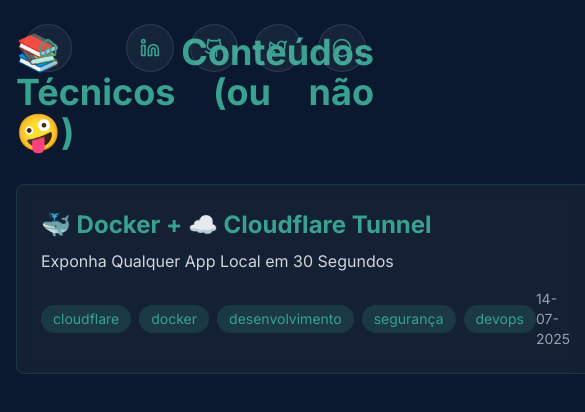
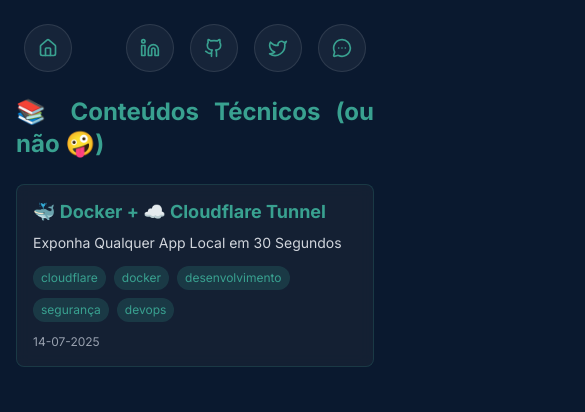
Before and after one commit to mbnaysinger/tech-portfolio, a Next.js app: page /articles in a window 390 px wide. Shown: the top 412 px of the page, 585 px wide, since content can reach past the window. Built offline with nearby package versions, Linux system fonts and the light colour scheme.

Commit message:
responsivity fix

```diff
--- a/src/app/articles/cloudflare/CloudflareArticle.tsx
+++ b/src/app/articles/cloudflare/CloudflareArticle.tsx
@@ -10,7 +10,7 @@
     <div className="relative min-h-screen w-full">
 
       {/* Navegação */}
-      <ArticleNavigation showBackToArticles={true} />
+      <ArticleNavigation showBackToArticles={true} showHomeButton={false} />
 
       {/* Container principal */}
       <div className="relative z-10 max-w-4xl mx-auto px-2 sm:px-4 md:px-8 py-8 pt-24 md:pt-24 sm:pt-8">
@@ -211,7 +211,7 @@
                     <td className="border border-gray-600 p-3">1 comando Docker</td>
                     <td className="border border-gray-600 p-3">Download + configuração</td>
                   </tr>
-                  <tr className="border-b border-gray-700">
+                  <tr className="border-b border-gray-700 bg-gray-700/30">
                     <td className="border border-gray-600 p-3"><strong className="text-accent">Segurança</strong></td>
                     <td className="border border-gray-600 p-3">WAF + DDoS Protection + Zero Trust integrados + TLS automático</td>
                     <td className="border border-gray-600 p-3">TLS fornecido, mas menos camadas de segurança</td>
--- a/src/app/articles/page.tsx
+++ b/src/app/articles/page.tsx
@@ -8,30 +8,38 @@
   return (
     <main className="bg-bg text-text-light min-h-screen relative">
       <ArticleNavigation />
-      <div className="max-w-4xl mx-auto px-4 py-8">
-        <h1 className="text-4xl font-bold text-accent mb-8">📚 Conteúdos Técnicos (ou não 🤪)</h1>
+      <div className="max-w-4xl mx-auto px-4 sm:px-6 lg:px-8 py-4 sm:py-8 pt-24 md:pt-24 sm:pt-8">
+        <h1 className="text-2xl sm:text-3xl lg:text-4xl font-bold text-accent mb-6 sm:mb-8">
+        📚 Conteúdos Técnicos (ou não 🤪)
+        </h1>
 
-        <div className="grid gap-6">
+        <div className="grid gap-4 sm:gap-6">
           {articles.map((article) => (
             <Link
               key={article.slug}
               href={`/articles/${article.slug}`}
-              className="block p-6 bg-gray-800/50 backdrop-blur-sm rounded-lg border border-accent/20 hover:border-accent/40 transition-all duration-300 hover:transform hover:scale-[1.02]"
+              className="block p-4 sm:p-6 bg-gray-800/50 backdrop-blur-sm rounded-lg border border-accent/20 hover:border-accent/40 transition-all duration-300 hover:transform hover:scale-[1.02] active:scale-[0.98]"
             >
-              <h2 className="text-2xl font-bold text-accent mb-2">{article.title}</h2>
-              <p className="text-gray-300 mb-4">{article.description}</p>
-              <div className="flex items-center justify-between">
-                <div className="flex gap-2">
+              <h2 className="text-lg sm:text-xl lg:text-2xl font-bold text-accent mb-2 leading-tight">
+                {article.title}
+              </h2>
+              <p className="text-gray-300 mb-3 sm:mb-4 text-sm sm:text-base leading-relaxed">
+                {article.description}
+              </p>
+              <div className="flex flex-col sm:flex-row sm:items-center sm:justify-between gap-3 sm:gap-0">
+                <div className="flex flex-wrap gap-2">
                   {article.tags.map((tag) => (
                     <span
                       key={tag}
-                      className="px-3 py-1 bg-accent/20 text-accent text-sm rounded-full"
+                      className="px-2 sm:px-3 py-1 bg-accent/20 text-accent text-xs sm:text-sm rounded-full whitespace-nowrap"
                     >
                       {tag}
                     </span>
                   ))}
                 </div>
-                <span className="text-gray-400 text-sm">{article.date}</span>
+                <span className="text-gray-400 text-xs sm:text-sm self-start sm:self-auto">
+                  {article.date}
+                </span>
               </div>
             </Link>
           ))}
--- a/src/app/atoms/ArticleNavigation.tsx
+++ b/src/app/atoms/ArticleNavigation.tsx
@@ -5,13 +5,15 @@
 
 interface ArticleNavigationProps {
   showBackToArticles?: boolean;
+  showHomeButton?: boolean;
 }
 
-const ArticleNavigation = ({ showBackToArticles = false }: ArticleNavigationProps) => {
+const ArticleNavigation = ({ showBackToArticles = false, showHomeButton = true }: ArticleNavigationProps) => {
   return (
     <>
       {/* Navegação à esquerda */}
       <div className="absolute top-6 left-6 z-50 flex gap-3">
+        {showHomeButton && (
         <Link
           href="/"
           className="flex items-center justify-center w-12 h-12 rounded-full bg-white/5 backdrop-blur-glass border border-white/10 text-accent hover:border-accent/50 hover:scale-110 transition-all duration-300"
@@ -19,6 +21,7 @@
         >
           <Home size={20} />
         </Link>
+        )}
 
         {showBackToArticles && (
           <Link
```
